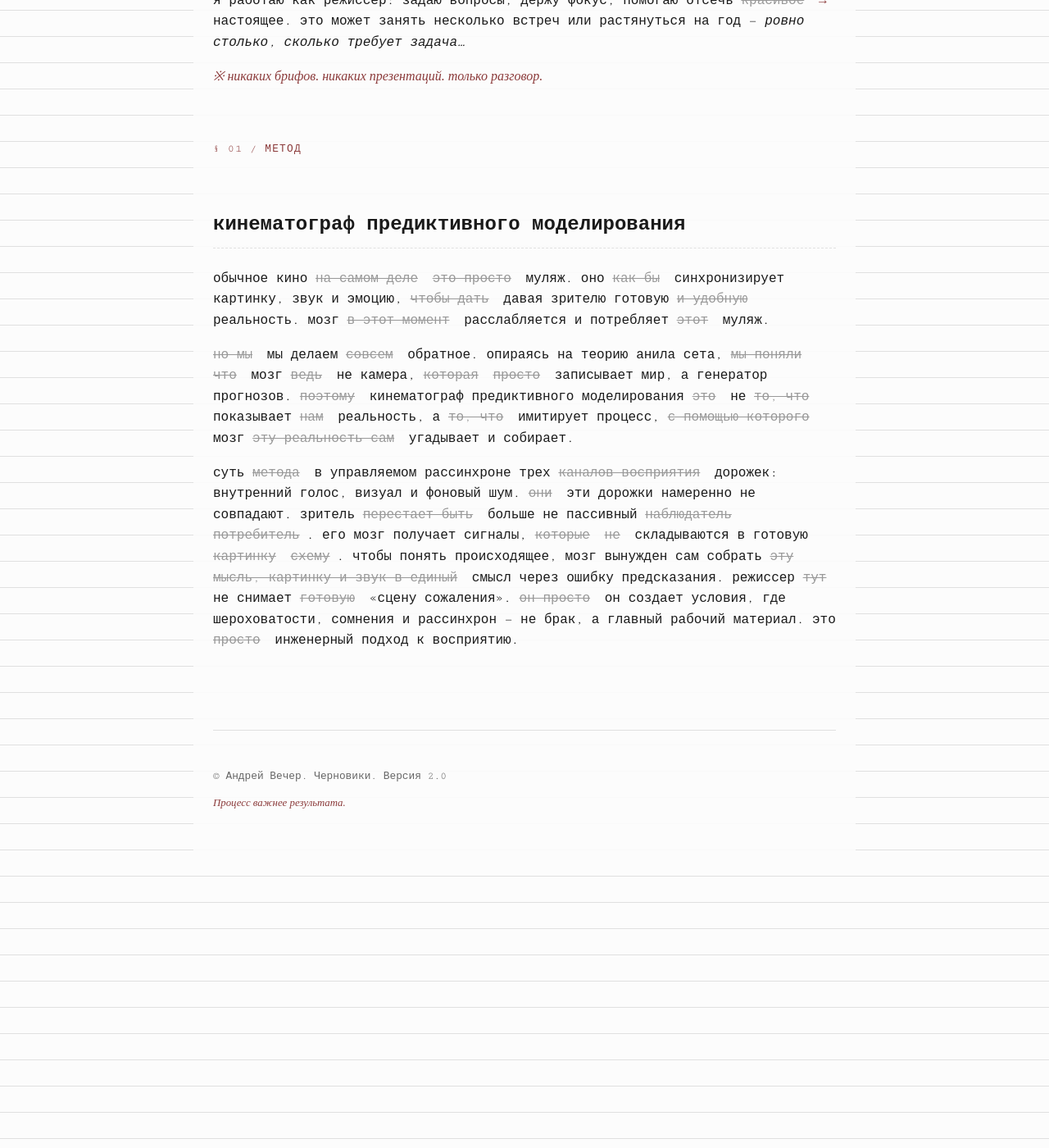
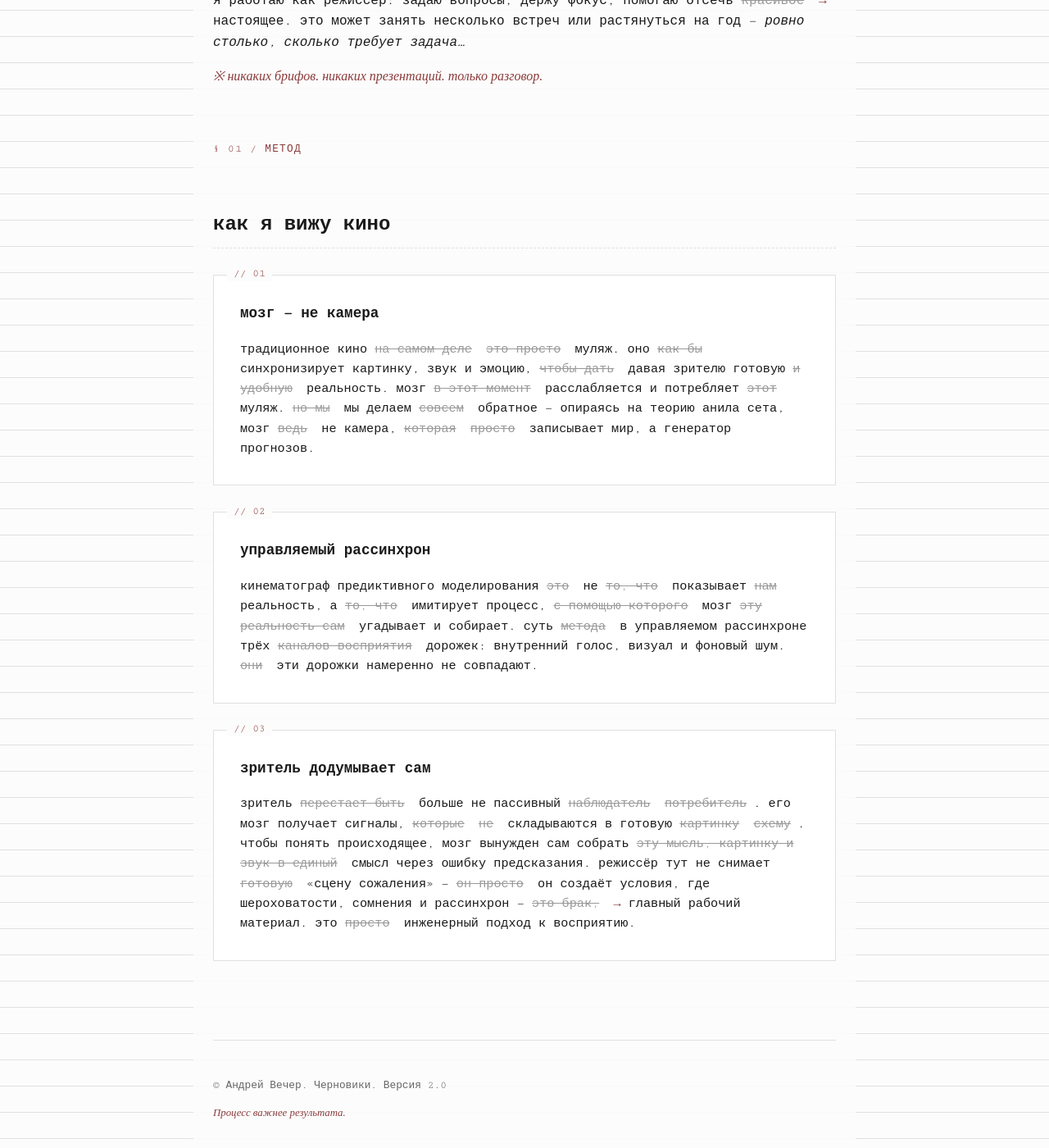
Before and after one commit to avecher/lab, a Jekyll site: the page built from index.md, in a window 1280 px wide and 1400 px high, scrolled down 1444 px. Shown: the whole window at 82% size. Built offline with Jekyll 4.4.1, drawn with Linux system fonts in a browser that asks for light colours.

Commit message:
Update index.md

```diff
--- a/index.md
+++ b/index.md
@@ -46,10 +46,19 @@ title: ЧерноВики
 
 <span class="meta-label" style="margin-top: 4rem;">§ 01 / метод</span>
 
-## кинематограф предиктивного моделирования
+## как я вижу кино
 
-<p>обычное кино <span class="strikethrough">на самом деле</span> <span class="strikethrough">это просто</span> муляж. оно <span class="strikethrough">как бы</span> синхронизирует картинку, звук и эмоцию, <span class="strikethrough">чтобы дать</span> давая зрителю готовую <span class="strikethrough">и удобную</span> реальность. мозг <span class="strikethrough">в этот момент</span> расслабляется и потребляет <span class="strikethrough">этот</span> муляж.</p>
+<div class="principle-card" data-number="// 01">
+  <h3>мозг — не камера</h3>
+  <p>традиционное кино <span class="strikethrough">на самом деле</span> <span class="strikethrough">это просто</span> муляж. оно <span class="strikethrough">как бы</span> синхронизирует картинку, звук и эмоцию, <span class="strikethrough">чтобы дать</span> давая зрителю готовую <span class="strikethrough">и удобную</span> реальность. мозг <span class="strikethrough">в этот момент</span> расслабляется и потребляет <span class="strikethrough">этот</span> муляж. <span class="strikethrough">но мы</span> мы делаем <span class="strikethrough">совсем</span> обратное — опираясь на теорию анила сета, мозг <span class="strikethrough">ведь</span> не камера, <span class="strikethrough">которая</span> <span class="strikethrough">просто</span> записывает мир, а генератор прогнозов.</p>
+</div>
 
-<p><span class="strikethrough">но мы</span> мы делаем <span class="strikethrough">совсем</span> обратное. опираясь на теорию анила сета, <span class="strikethrough">мы поняли что</span> мозг <span class="strikethrough">ведь</span> не камера, <span class="strikethrough">которая</span> <span class="strikethrough">просто</span> записывает мир, а генератор прогнозов. <span class="strikethrough">поэтому</span> кинематограф предиктивного моделирования <span class="strikethrough">это</span> не <span class="strikethrough">то, что</span> показывает <span class="strikethrough">нам</span> реальность, а <span class="strikethrough">то, что</span> имитирует процесс, <span class="strikethrough">с помощью которого</span> мозг <span class="strikethrough">эту реальность сам</span> угадывает и собирает.</p>
+<div class="principle-card" data-number="// 02">
+  <h3>управляемый рассинхрон</h3>
+  <p>кинематограф предиктивного моделирования <span class="strikethrough">это</span> не <span class="strikethrough">то, что</span> показывает <span class="strikethrough">нам</span> реальность, а <span class="strikethrough">то, что</span> имитирует процесс, <span class="strikethrough">с помощью которого</span> мозг <span class="strikethrough">эту реальность сам</span> угадывает и собирает. суть <span class="strikethrough">метода</span> в управляемом рассинхроне трёх <span class="strikethrough">каналов восприятия</span> дорожек: внутренний голос, визуал и фоновый шум. <span class="strikethrough">они</span> эти дорожки намеренно не совпадают.</p>
+</div>
 
-<p>суть <span class="strikethrough">метода</span> в управляемом рассинхроне трех <span class="strikethrough">каналов восприятия</span> дорожек: внутренний голос, визуал и фоновый шум. <span class="strikethrough">они</span> эти дорожки намеренно не совпадают. зритель <span class="strikethrough">перестает быть</span> больше не пассивный <span class="strikethrough">наблюдатель</span> <span class="strikethrough">потребитель</span>. его мозг получает сигналы, <span class="strikethrough">которые</span> <span class="strikethrough">не</span> складываются в готовую <span class="strikethrough">картинку</span> <span class="strikethrough">схему</span>. чтобы понять происходящее, мозг вынужден сам собрать <span class="strikethrough">эту мысль, картинку и звук в единый</span> смысл через ошибку предсказания. режиссер <span class="strikethrough">тут</span> не снимает <span class="strikethrough">готовую</span> «сцену сожаления». <span class="strikethrough">он просто</span> он создает условия, где шероховатости, сомнения и рассинхрон — не брак, а главный рабочий материал. это <span class="strikethrough">просто</span> инженерный подход к восприятию.</p>
+<div class="principle-card" data-number="// 03">
+  <h3>зритель додумывает сам</h3>
+  <p>зритель <span class="strikethrough">перестает быть</span> больше не пассивный <span class="strikethrough">наблюдатель</span> <span class="strikethrough">потребитель</span>. его мозг получает сигналы, <span class="strikethrough">которые</span> <span class="strikethrough">не</span> складываются в готовую <span class="strikethrough">картинку</span> <span class="strikethrough">схему</span>. чтобы понять происходящее, мозг вынужден сам собрать <span class="strikethrough">эту мысль, картинку и звук в единый</span> смысл через ошибку предсказания. режиссёр <strikethrough>тут</strikethrough> не снимает <span class="strikethrough">готовую</span> «сцену сожаления» — <span class="strikethrough">он просто</span> он создаёт условия, где шероховатости, сомнения и рассинхрон — <span class="strikethrough">это брак,</span> <span class="arrow-link">→</span> главный рабочий материал. это <span class="strikethrough">просто</span> инженерный подход к восприятию.</p>
+</div>
```
